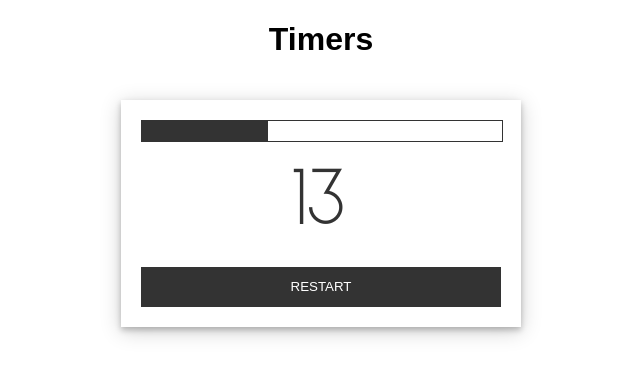
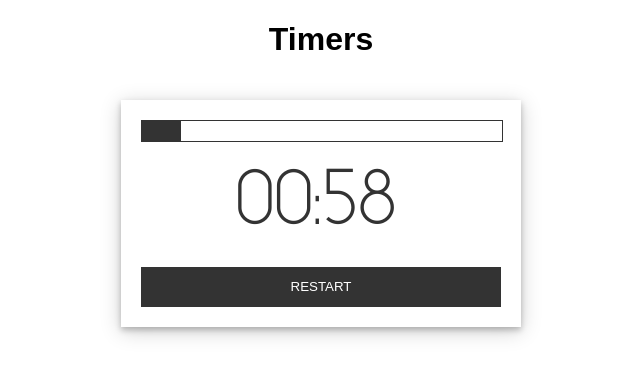
Before and after one commit to r-veiga/angular-oriol-udemy, an Angular app in the folder learn-angular-components2/: page / in a window 1280 px wide. Shown: the top 376 px of the page, without its empty margins (319-959 px from the left). Built offline with nearby package versions, Linux system fonts and the light colour scheme.

Commit message:
Change display from Seconds to MM:SS
Regressive countdown takes the format "Minutes : Seconds" for display

```diff
--- a/learn-angular-components2/src/app/app.component.html
+++ b/learn-angular-components2/src/app/app.component.html
@@ -1,4 +1,4 @@
 <div>
   <h1>Timers</h1>
-  <app-timer init="20"></app-timer>
+  <app-timer init="65"></app-timer>
 </div>
--- a/learn-angular-components2/src/app/display/display.component.html
+++ b/learn-angular-components2/src/app/display/display.component.html
@@ -1 +1,3 @@
-<span>{{time}}</span>
+<div>{{minutes}}</div>
+<div> : </div>
+<div>{{seconds}}</div>
--- a/learn-angular-components2/src/app/display/display.component.ts
+++ b/learn-angular-components2/src/app/display/display.component.ts
@@ -1,13 +1,26 @@
-import { Component, Input, Output, OnInit} from '@angular/core';
+import { Component, Input, Output, OnChanges, OnInit} from '@angular/core';
 
 @Component({
   selector: 'app-display',
   templateUrl: 'display.component.html',
   styleUrls: ['./display.component.scss']
 })
-export class DisplayComponent{
+export class DisplayComponent implements OnChanges{
 
   @Input() time:number = null;
+
+  private minutes:string = "00";
+  private seconds:string = "00";
+
   constructor() { }
 
+  ngOnChanges(changes) {
+    if(changes.time){
+      const minutes = Math.trunc(changes.time.currentValue / 60);
+      const seconds = changes.time.currentValue - minutes*60;
+
+      this.minutes = ("0" + minutes).substr(-2);
+      this.seconds = ("0" + seconds).substr(-2);
+    }
+  }
 }
```
